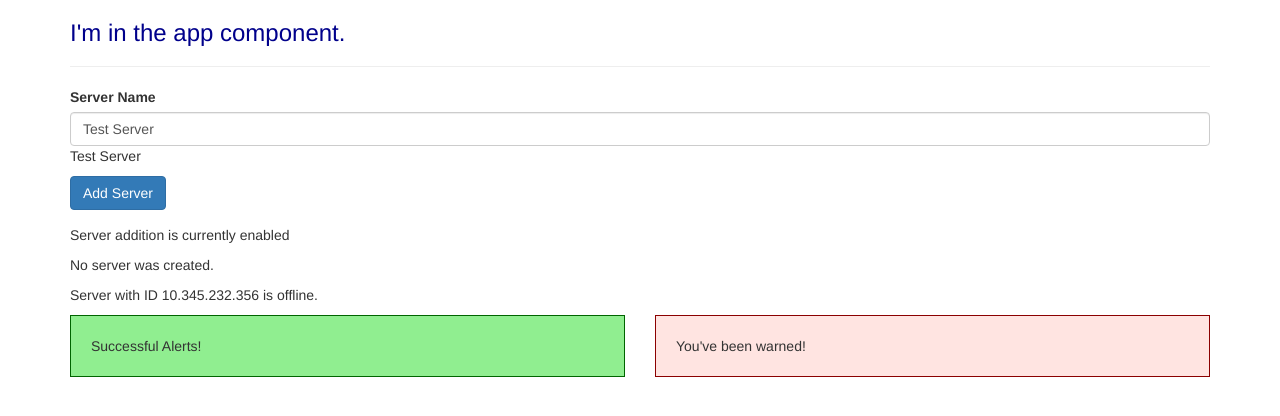
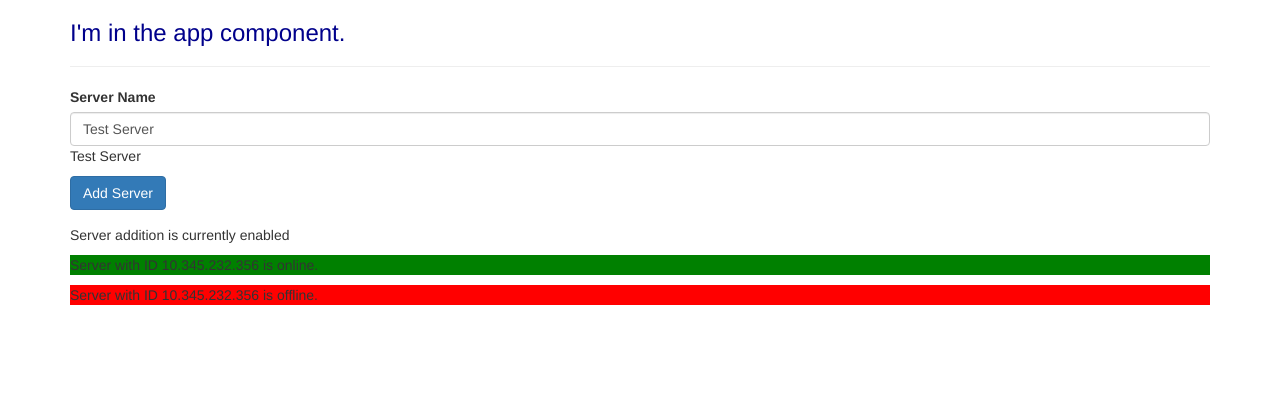
Before and after one commit to mweaber/ang-2020, an Angular app in the folder new-project/: page / in a window 1280 px wide. Shown: the top 416 px of the page. Built offline with nearby package versions, Linux system fonts and the light colour scheme.

Commit message:
directives

```diff
--- a/new-project/src/app/app.component.html
+++ b/new-project/src/app/app.component.html
@@ -7,13 +7,3 @@
     </div>
   </div>
 </div>
-<div class="container">
-  <div class="row">
-    <div class="col-xs-6">
-      <app-success-alert></app-success-alert>
-    </div>
-    <div class="col-xs-6">
-      <app-warning-alert></app-warning-alert>
-    </div>
-  </div>
-</div>
--- a/new-project/src/app/server/server.component.html
+++ b/new-project/src/app/server/server.component.html
@@ -1 +1 @@
-<p>{{ 'Server' }} with ID {{ serverID }} is {{ getServerStatus() }}.</p>
+<p [ngStyle]="{backgroundColor : getColor()}">{{ 'Server' }} with ID {{ serverID }} is {{ getServerStatus() }}.</p>
--- a/new-project/src/app/server/server.component.ts
+++ b/new-project/src/app/server/server.component.ts
@@ -9,8 +9,16 @@
     serverID:string = '10.345.232.356';
     serverStatus:string = 'offline';
 
+    constructor() {
+        this.serverStatus = Math.random() > 0.5 ? 'online' : 'offline'
+    }
+
     getServerStatus() {
         return this.serverStatus
     }
 
+    getColor() {
+        return this.serverStatus === 'online' ? 'green' : 'red'
+    }
+
 }
--- a/new-project/src/app/servers/servers.component.html
+++ b/new-project/src/app/servers/servers.component.html
@@ -1,6 +1,6 @@
 <label>Server Name</label>
 <!-- <input type="text" class="form-control" (input)="onUpdateServerName($event)" /> -->
-<input type="text" class="form-control" [(ngModel)] = "serverName"/>
+<input type="text" class="form-control" [(ngModel)]="serverName" />
 <p>{{ serverName }}</p>
 <button
   class="btn btn-primary"
@@ -12,5 +12,11 @@
 <p>
   Server addition is currently {{ allowNewServer ? "enabled" : "disabled" }}
 </p>
-<p>{{ serverCreationStatus }}</p>
+<!-- <p>{{ serverCreationStatus }}</p> -->
+<p *ngIf="serverCreated">Server was created, server name is {{ serverName }}</p>
+<!-- <ng-template #noServer>
+  <p>No server was created.</p>
+  ; else noServer ~~~ This line is added above after the serverCreated.
+</ng-template> -->
 <app-server></app-server>
+<app-server></app-server>
--- a/new-project/src/app/servers/servers.component.ts
+++ b/new-project/src/app/servers/servers.component.ts
@@ -9,6 +9,7 @@
   allowNewServer = false;
   serverCreationStatus = "No server was created."
   serverName = 'Test Server'
+  serverCreated = false
 
   constructor() {
     setTimeout(() => {
@@ -21,6 +22,7 @@
   }
 
   onCreateServer() {
+    this.serverCreated = true;
     this.serverCreationStatus = 'Server was created. Name is ' + this.serverName;
   }
 
```
